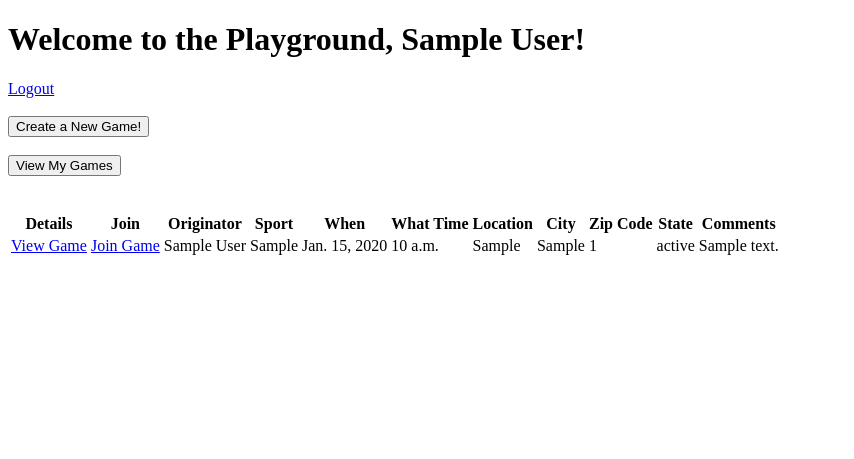
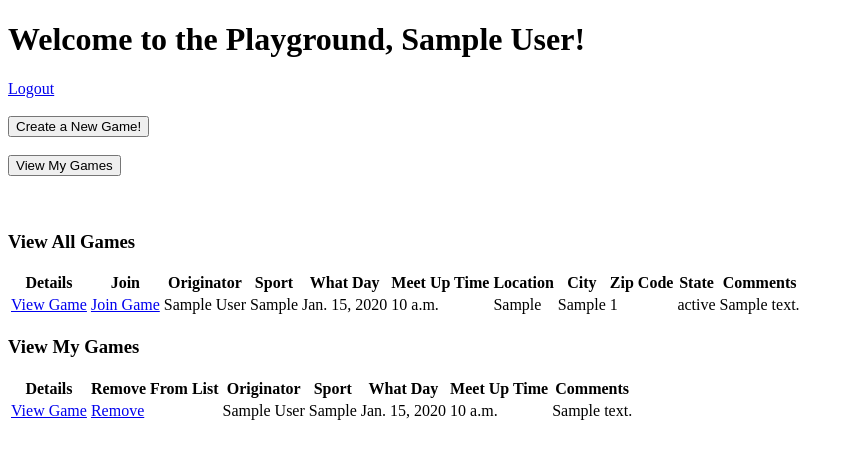
Before and after one commit to proj-algos-july2020/solo_proj_ricky, a Django app: template playground/templates/sports/index.html in a window 1280 px wide. Shown: the top 459 px of the page, without its empty margins (0-854 px from the left). Run offline with Django 3.2, Linux system fonts and the light colour scheme; the template is opened without the code that fills it: values that come from a table or form of the project are taken from there, others are empty; a user stored in the database is signed in; tables that the repository leaves empty hold one stand-in row (values such as "Sample post").

```diff
--- a/playground/templates/sports/index.html
+++ b/playground/templates/sports/index.html
@@ -21,13 +21,14 @@
     </form><br><br>
 
     <table>
+        <h3>View All Games</h3>
         <tr>
             <th>Details</th>
             <th>Join</th>
             <th>Originator</th>
             <th>Sport</th>
-            <th>When</th>
-            <th>What Time</th>
+            <th>What Day</th>
+            <th>Meet Up Time</th>
             <th>Location</th>
             <th>City</th>
             <th>Zip Code</th>
@@ -52,5 +53,31 @@
     </table>
 
 
+    <table>
+        <h3>View My Games</h3>
+        <tr>
+          <th>Details</th>
+          <th>Remove From List</th>
+          <th>Originator</th>
+          <th>Sport</th>
+          <th>What Day</th>
+          <th>Meet Up Time</th>
+          <th>Comments</th>
+        </tr>
+        {% for user_game in all_games %}
+            {% if user_game.captain.id == user.id %}
+            <tr>
+                <td><a href="view_game/{{user_game.id}}">View Game</a></td>
+                <td><a href="remove_my_game/{{user_game.id}}">Remove</a></td>
+                <td>{{user_game.captain.first_name}} {{user_game.captain.last_name}}</td>
+                <td>{{user_game.sport}}</td>
+                <td>{{user_game.date}}</td>
+                <td>{{user_game.time}}</td>
+                <td>{{user_game.comment}}</td>
+            </tr>
+            {% endif %}
+        {% endfor %}
+      </table>
+
 </body>
 </html>
--- a/playground/urls.py
+++ b/playground/urls.py
@@ -11,4 +11,5 @@ urlpatterns=[
     path('update_game/<int:id>', views.update_game),
     path('view_game/<int:id>', views.view_game),
     path('join_game/<int:id>', views.join_game),
+    path('remove_my_game/<int:id>', views.remove_my_game),
 ]
--- a/playground/views.py
+++ b/playground/views.py
@@ -88,3 +88,9 @@ def join_game(request, id):
     this_game=Game.objects.get(id=id)
     this_game.joiner.add(user)
     return redirect(f"/sports/{this_game.id}")
+
+def remove_my_game(request, id):
+    user=User.objects.get(id=request.session['userid'])
+    this_game=Game.objects.get(id=id)
+    this_game.joiner.remove(user)
+    return redirect("/sports/")
```
